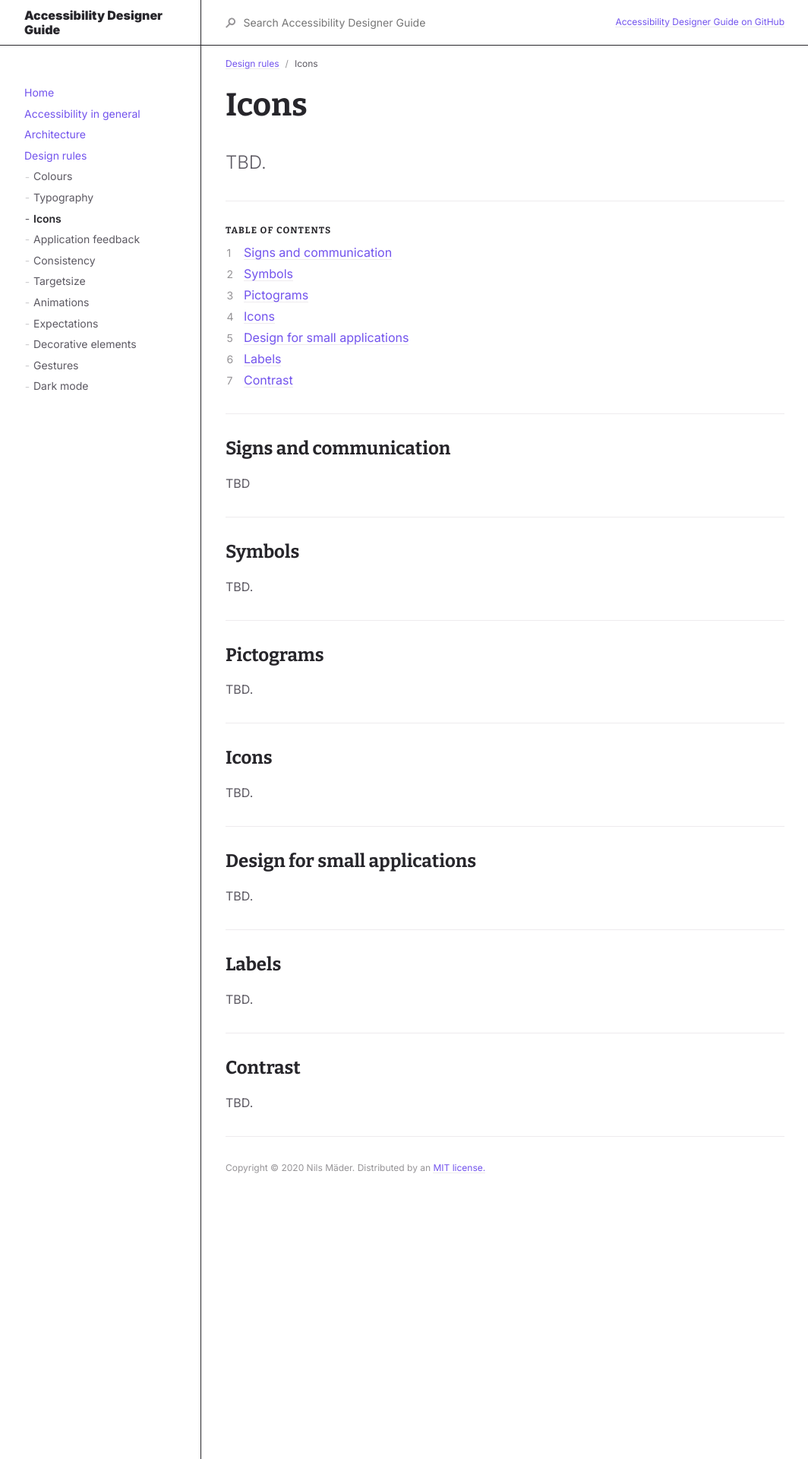
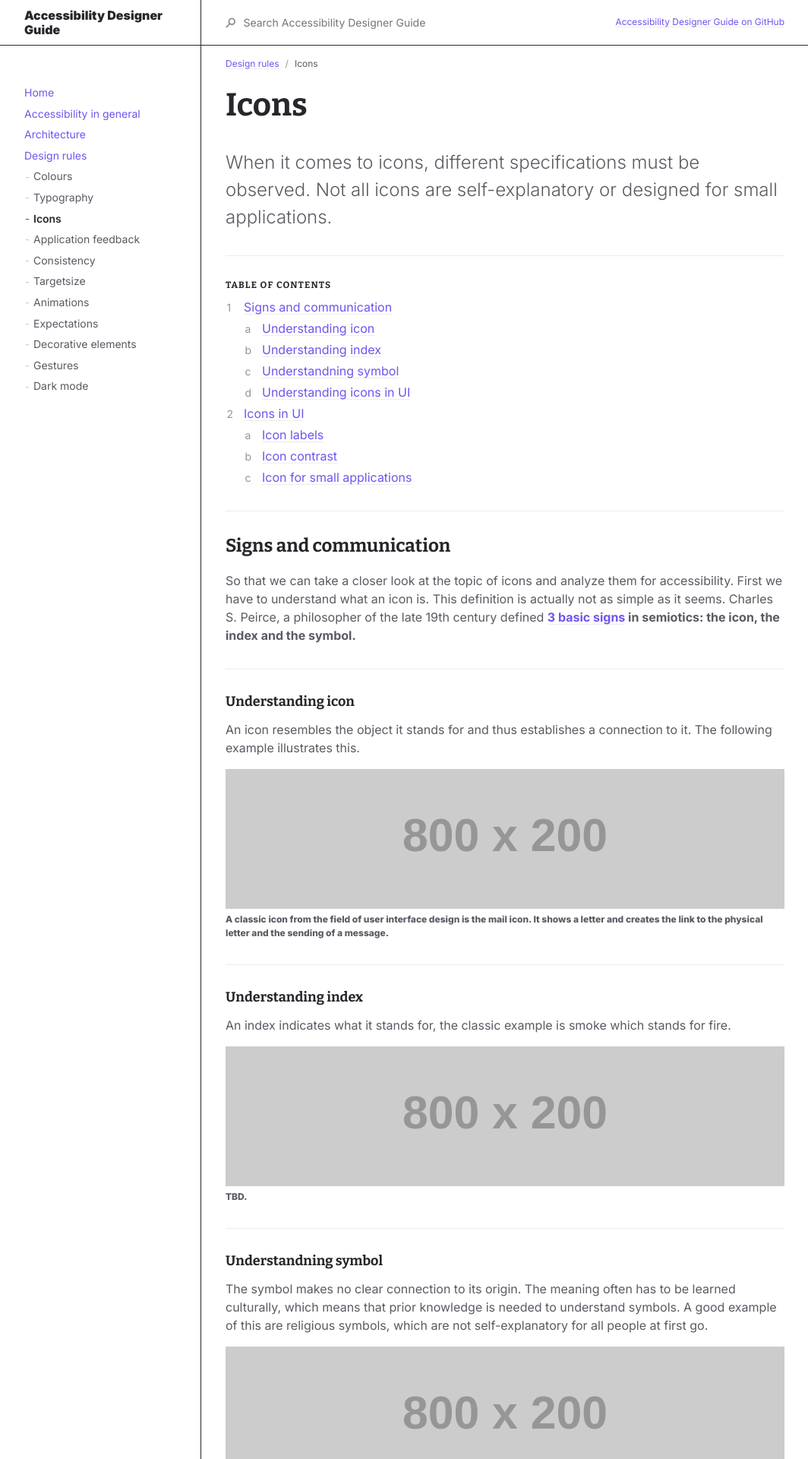
Before and after one commit to NMA93/Accessibility-Designer-Guide, a Jekyll site: the page built from docs/design-rules/icons.md, in a window 1280 px wide. Shown: the top 1920 px of the page at 76% size, without its empty margins (107-1171 px from the left). Built offline with Jekyll 4.4.1, drawn with Linux system fonts in a browser that asks for light colours; some of the changed text lies outside the part shown.

Commit message:
ad restore

```diff
--- a/docs/design-rules/icons.md
+++ b/docs/design-rules/icons.md
@@ -9,7 +9,7 @@ nav_order: 3
 {: .no_toc }
 {: .fs-9 }
 
-TBD.
+When it comes to icons, different specifications must be observed. Not all icons are self-explanatory or designed for small applications.
 {: .fs-6 .fw-300 }
 
 ---
@@ -23,34 +23,68 @@ TBD.
 ---
 
 ## Signs and communication
-TBD
+So that we can take a closer look at the topic of icons and analyze them for accessibility. First we have to understand what an icon is. This definition is actually not as simple as it seems. Charles S. Peirce, a philosopher of the late 19th century defined **[3 basic signs](https://plato.stanford.edu/entries/peirce-semiotics/ "Stanford Encyclopedia of Philosophy – Peirce’s Theory of Signs"){:target="_blank"} in semiotics: the icon, the index and the symbol.**
 
 ---
 
-## Symbols
-TBD.
+### Understanding icon
+An icon resembles the object it stands for and thus establishes a connection to it. The following example illustrates this.
+
+![](//placehold.it/800x200)
+A classic icon from the field of user interface design is the mail icon. It shows a letter and creates the link to the physical letter and the sending of a message.
+{: .fs-2 .fw-800 .mb-6 }
 
 ---
 
-## Pictograms
+### Understanding index
+An index indicates what it stands for, the classic example is smoke which stands for fire.
+
+![](//placehold.it/800x200)
 TBD.
+{: .fs-2 .fw-800 .mb-6 }
+
 
 ---
 
-## Icons
+### Understandning symbol
+The symbol makes no clear connection to its origin. The meaning often has to be learned culturally, which means that prior knowledge is needed to understand symbols. A good example of this are religious symbols, which are not self-explanatory for all people at first go.
+
+![](//placehold.it/800x200)
 TBD.
+{: .fs-2 .fw-800 .mb-6 }
+
+### Understanding icons in UI
+Now that we have defined the basics, it is time to transfer them into the user interface design. Here you will notice very quickly that **the icons we use in the user interface design are actually symbols**. The following examples show why this is so. In the beginning of the user interface design we tried to design these icons as close as possible to the original.
+{: .mb-6 }
+
+<img src="{{ '/assets/images/icons/system_7.png' | prepend: site.baseurl }}" alt="In this picture we see the famous System 7 from Apple. Folders look like folders and the trash can looks like a trash can." title="In this picture we see the famous System 7 from Apple. Folders look like folders and the trash can looks like a trash can."/>
+In this picture we see the famous System 7 from Apple. Folders look like folders and the trash can looks like a trash can.
+[Wikimedia – Apple](https://en.wikipedia.org/wiki/File:Macintosh_System_7.5.3_screenshot.png "Wikimedia – Apple"){:target="_blank"}
+{: .fs-2 .fw-800 .mb-6 }
+
+This design language was taken to extremes with skeumorphism. Where the entire interface is based on reality.
+{: .mb-6 }
+
+<img src="{{ '/assets/images/icons/ibook.png' | prepend: site.baseurl }}" alt="In this picture we see ibook shelf from apple. The visuality of a bookshelf was taken over into the digital." title="In this picture we see ibook shelf from apple. The visuality of a bookshelf was taken over into the digital."/>
+In this picture we see ibook shelf from apple. The visuality of a bookshelf was taken over into the digital. Apple.
+{: .fs-2 .fw-800 .mb-6 }
+
+And now we also see that at some point we reach a limit with icons as defined by semiotics. Skeumorphism is a nice try, but it is limited. We cannot display complex processes like a "login" or "file sharing" exactly as it is meant. That's why in the UI we rather speak of **symbols which are used as icons**.
+
+---
+## Icons in UI
+
+### Icon labels
+
+### Icon contrast
+
+### Icon for small applications
 
 ---
 
-## Design for small applications
-TBD.
+##### Links
+{: .no_toc }
 
----
-
-## Labels
-TBD.
-
----
-
-## Contrast
-TBD.
+[W3C – Non-text Content](https://www.w3.org/WAI/WCAG21/quickref/?versions=2.0#non-text-content "W3C – Non-text Content"){:target="_blank"} <br>
+[W3C – Contrast](https://www.w3.org/WAI/WCAG21/quickref/?versions=2.0#contrast-minimum "W3C – Contrast"){:target="_blank"} <br>
+[W3C – Images of Text](https://www.w3.org/WAI/WCAG21/quickref/?versions=2.0#images-of-text "W3C – Images of Text"){:target="_blank"} <br>
```
Also changed, not shown: docs/design-rules/colours.md (+15 -12 lines), assets/images/color/contrast-aa.png (added), assets/images/color/contrast-none.png (added), assets/images/icons/ibook.png (added), assets/images/icons/system_7.png (added).
